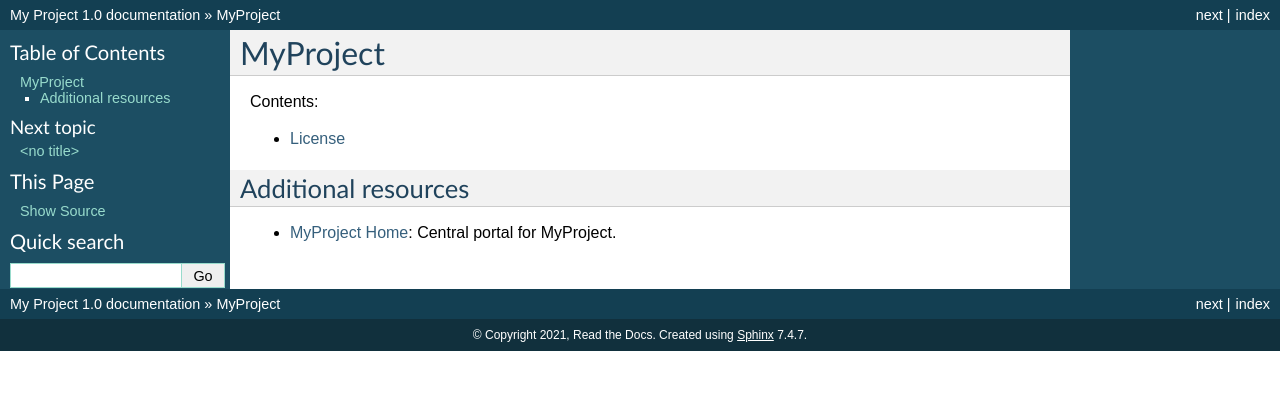
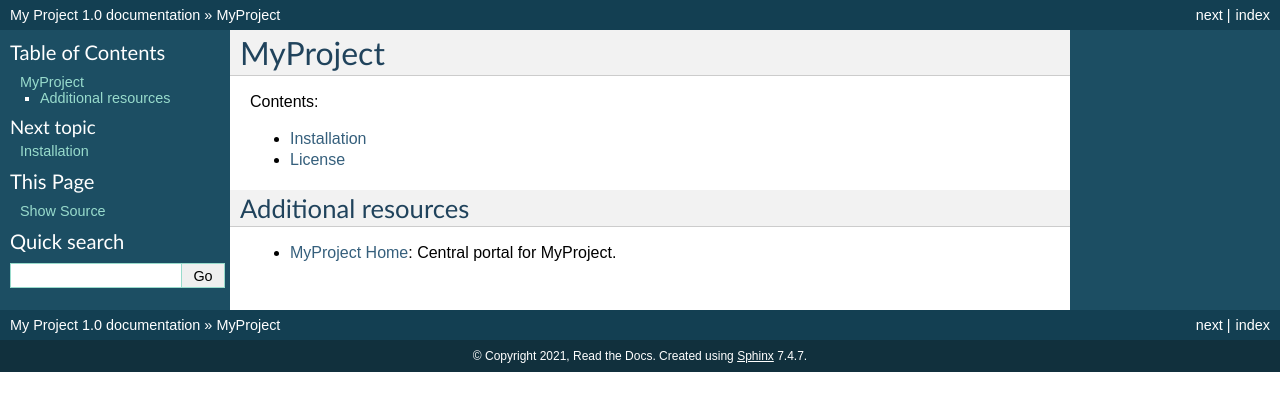
Before and after one commit to rajeshgavvala/custom-doc, a Sphinx documentation site: the page built from docs/index.rst, in a window 1280 px wide. Shown: the top 411 px of the page. Built offline with Sphinx 7.4.7, drawn with Linux system fonts in a browser that asks for light colours.

Commit message:
add changes

```diff
--- a/docs/index.rst
+++ b/docs/index.rst
@@ -4,10 +4,10 @@ MyProject
 Contents:
 
 .. toctree::
-   :maxdepth: 2
-   :glob:
+   :maxdepth: 1
 
-   *
+   installation/index
+   license
 
 Additional resources
 --------------------
```
